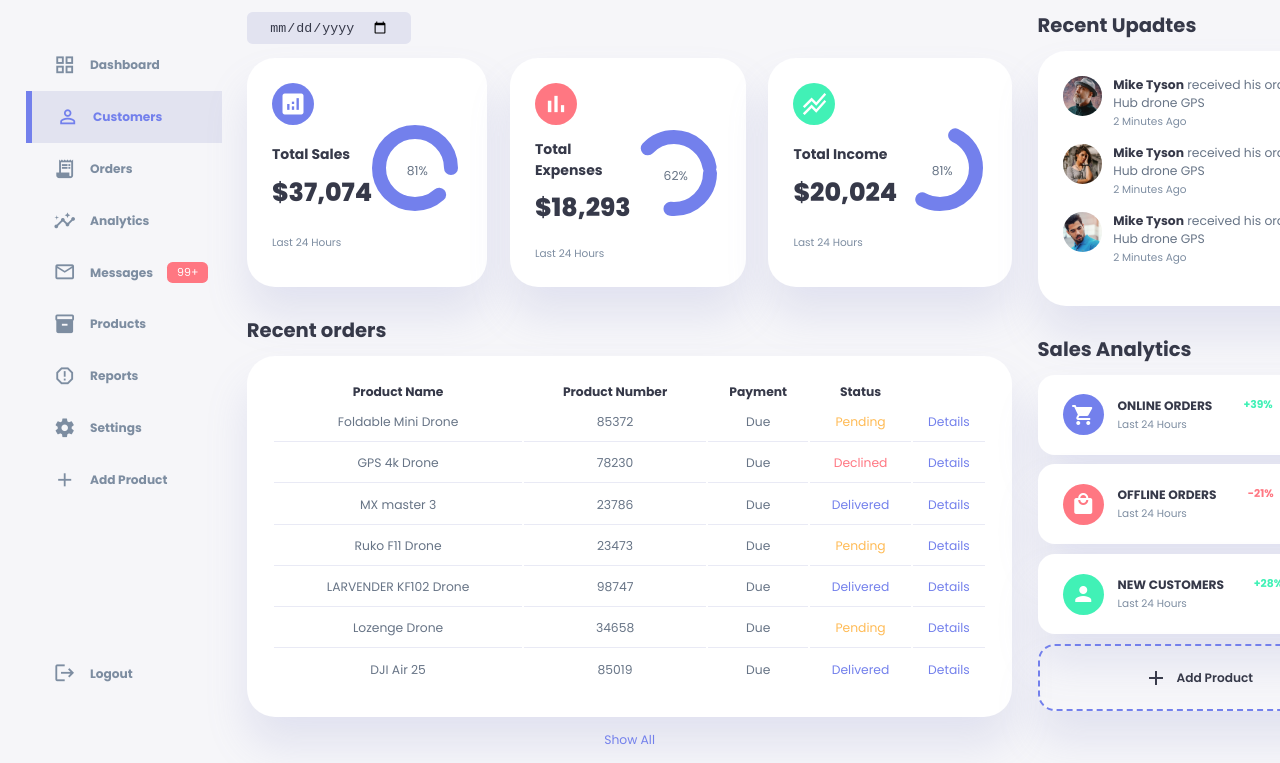
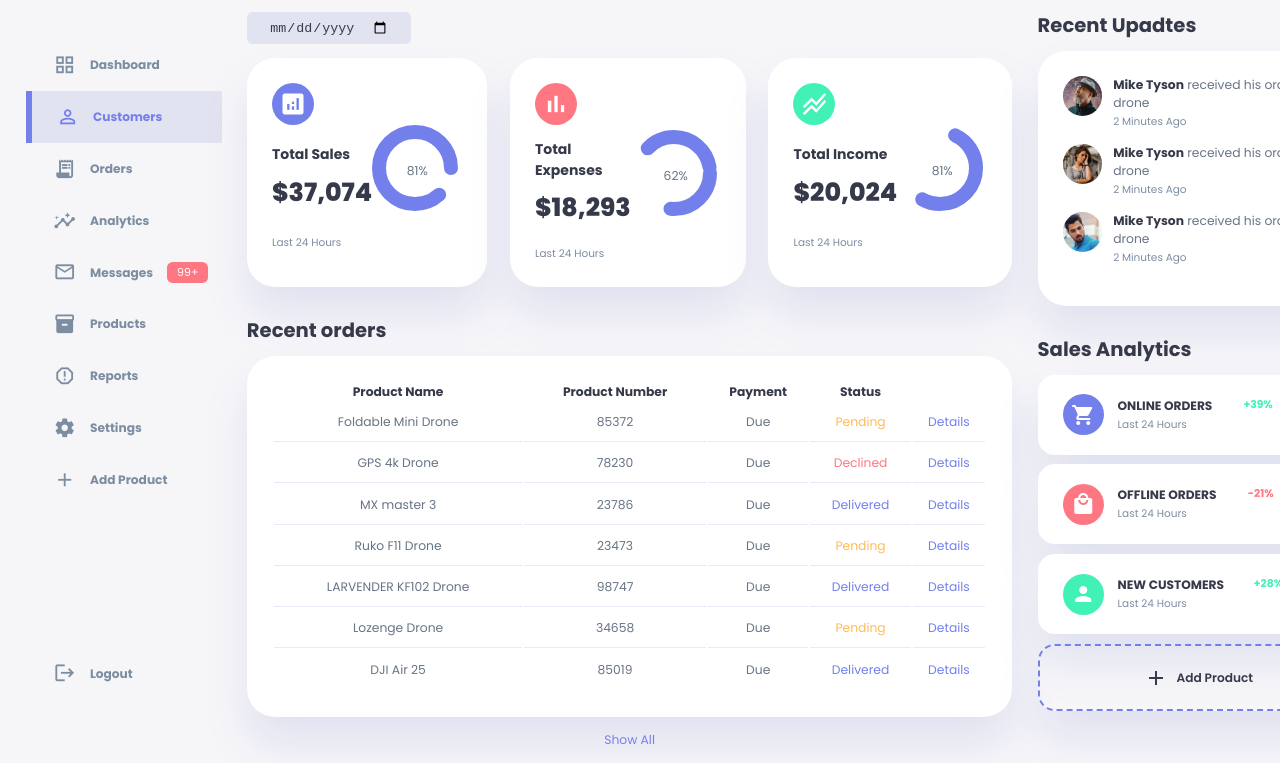
Before and after one commit to Vin-Jex/Admin-Dashboard, a plain HTML site: page index.html in a window 1280 px wide. Shown: the part 60-823 px from the top of the page. Drawn offline with Linux system fonts and the light colour scheme.

Commit message:
Fix Typo

```diff
--- a/index.html
+++ b/index.html
@@ -224,7 +224,7 @@
                             <img src="images/profile-1.jpg" alt="profile image">
                         </div>
                         <div class="message">
-                            <p><b>Mike Tyson</b> received his orderof Hub drone GPS</p>
+                            <p><b>Mike Tyson</b> received his ordered drone</p>
                             <small class="text-muted">2 Minutes Ago</small>
                         </div>
                     </div>
@@ -233,7 +233,7 @@
                             <img src="images/profile-2.jpg" alt="profile image">
                         </div>
                         <div class="message">
-                            <p><b>Mike Tyson</b> received his orderof Hub drone GPS</p>
+                            <p><b>Mike Tyson</b> received his ordered drone</p>
                             <small class="text-muted">2 Minutes Ago</small>
                         </div>
                     </div>
@@ -242,7 +242,7 @@
                             <img src="images/profile-3.jpg" alt="profile image">
                         </div>
                         <div class="message">
-                            <p><b>Mike Tyson</b> received his orderof Hub drone GPS</p>
+                            <p><b>Mike Tyson</b> received his ordered drone</p>
                             <small class="text-muted">2 Minutes Ago</small>
                         </div>
                     </div>
```
